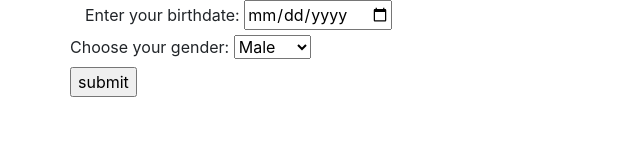
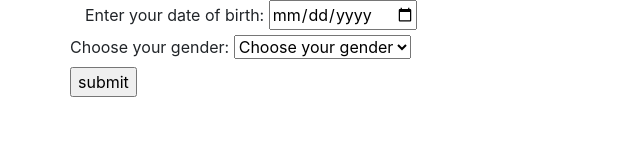
Before and after one commit to GasaGentille/AkanName, a plain HTML site: page akanName.html in a window 1280 px wide. Shown: the whole page, without its empty margins (0-640 px from the left). Drawn offline with nearby package versions, Linux system fonts and the light colour scheme.

Commit message:
Adding javascript file

```diff
--- a/akanName.html
+++ b/akanName.html
@@ -12,7 +12,7 @@
               <form>
                  <div class="row">
                   <div class="col-md-12">
-                        <label>Enter your birthdate:</label>
+                        <label>Enter your date of birth:</label>
                         <input type="date" id="birthdate" value="" placeholder="Enter your dateofbirth"><br/>
 
                   </div>
@@ -20,6 +20,7 @@
                       <div class="col-md-12">
                             <label>Choose your gender:</label>
                             <select id="gender">
+                                <option>Choose your gender</option>
                             <option>Male</option>
                             <option>Female</option><br>
                             </select>
@@ -31,6 +32,8 @@
                  <div class="row">
                  <input type="button" value="submit" onclick="akanNames()">
                 </div>
+                <div id="display"></div>
+            </div>
                 </form>
                 <div id="display"></div>
           </div>
```
